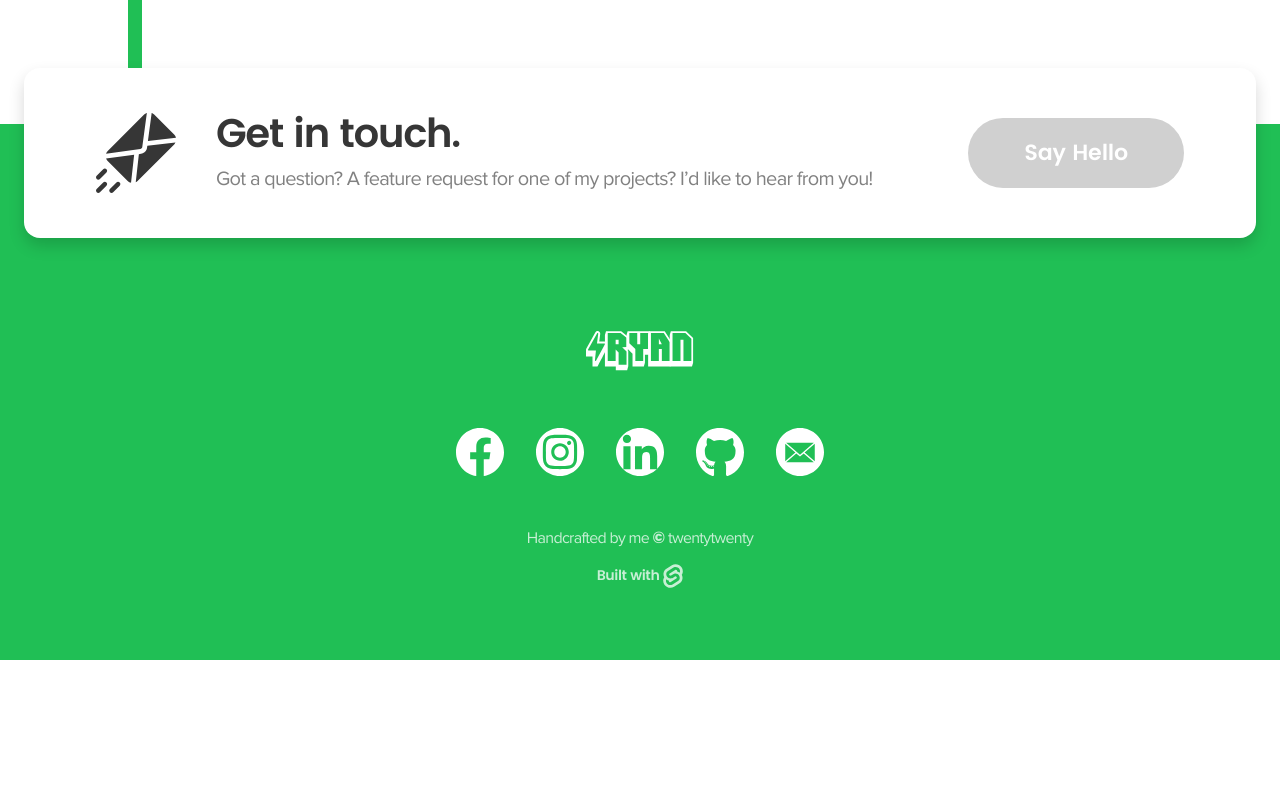
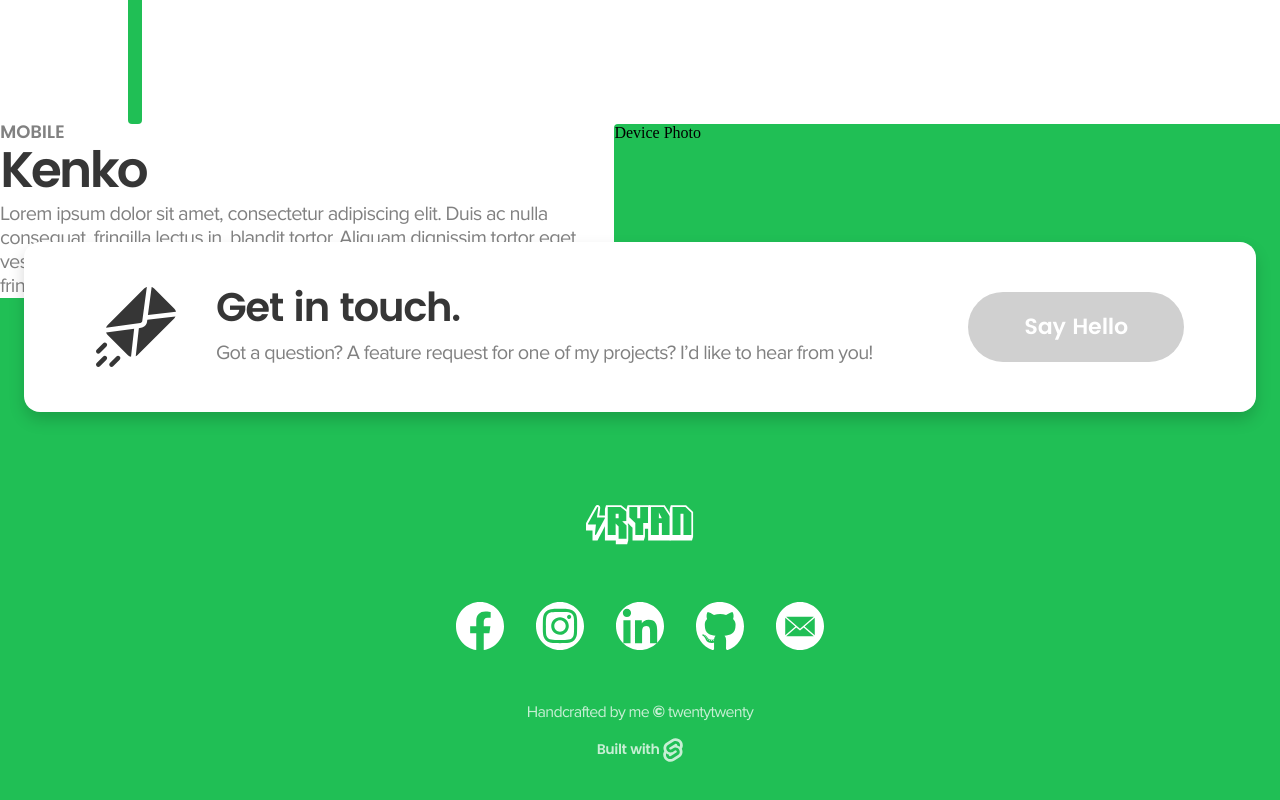
Before and after one commit to RyanWirth/portfolio, a Svelte app: page / in a window 1280 px wide. Shown: the part 3579-4379 px from the top of the page. Before the commit the page ends 4239 px from the top, so only its background shows below. Built offline with nearby package versions, Linux system fonts and the light colour scheme.

Commit message:
Add Project component

```diff
--- a/src/App.svelte
+++ b/src/App.svelte
@@ -3,6 +3,7 @@
   import Hero from "./components/Hero.svelte";
   import Skills from "./components/Skills.svelte";
   import Timeline from "./components/Timeline.svelte";
+  import Project from "./components/Project.svelte";
   import Footer from "./components/Footer.svelte";
 </script>
 
@@ -10,4 +11,5 @@
 <Hero />
 <Skills />
 <Timeline />
+<Project />
 <Footer />
--- /dev/null
+++ b/src/components/Project.svelte
@@ -0,0 +1,38 @@
+<style type="text/scss">
+  section {
+    display: flex;
+    flex-direction: row-reverse;
+  }
+
+  aside {
+    flex: 52;
+    background: #20bf55;
+    border-top-left-radius: 4px;
+    border-bottom-left-radius: 35px;
+  }
+
+  main {
+    flex: 48;
+  }
+
+  h5 {
+    color: #818181;
+    font-size: 18px;
+    letter-spacing: -0.16px;
+    text-transform: uppercase;
+  }
+</style>
+
+<section>
+  <aside>Device Photo</aside>
+  <main>
+    <h5>Mobile</h5>
+    <h2>Kenko</h2>
+    <p>
+      Lorem ipsum dolor sit amet, consectetur adipiscing elit. Duis ac nulla
+      consequat, fringilla lectus in, blandit tortor. Aliquam dignissim tortor
+      eget vestibulum vulputate. Amsterdam consequat blandit dolor sit amet, ac
+      nulla fringilla lectus in.
+    </p>
+  </main>
+</section>
```
